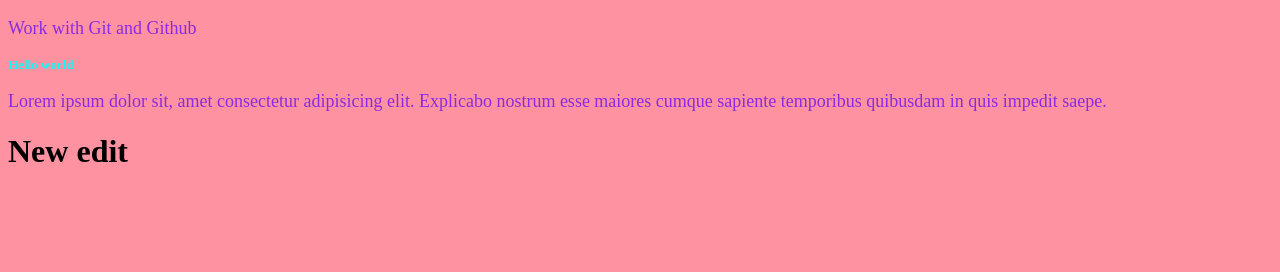
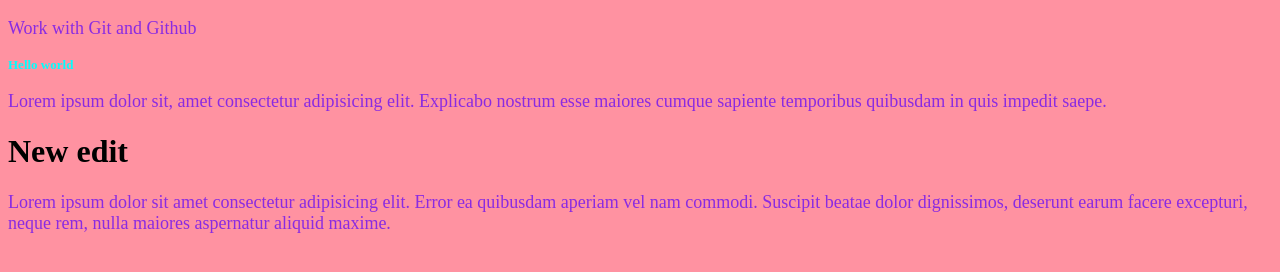
Before and after one commit to 0superdonut0/gitTest, a plain HTML site: page index.html in a window 1280 px wide. Drawn offline with Linux system fonts and the light colour scheme.

Commit message:
new branch second edit

```diff
--- a/index.html
+++ b/index.html
@@ -12,5 +12,6 @@
     <h2>Hello world</h2>
     <p>Lorem ipsum dolor sit, amet consectetur adipisicing elit. Explicabo nostrum esse maiores cumque sapiente temporibus quibusdam in quis impedit saepe.</p>
     <h1>New edit</h1>
+    <p>Lorem ipsum dolor sit amet consectetur adipisicing elit. Error ea quibusdam aperiam vel nam commodi. Suscipit beatae dolor dignissimos, deserunt earum facere excepturi, neque rem, nulla maiores aspernatur aliquid maxime.</p>
 </body>
 </html>
```
